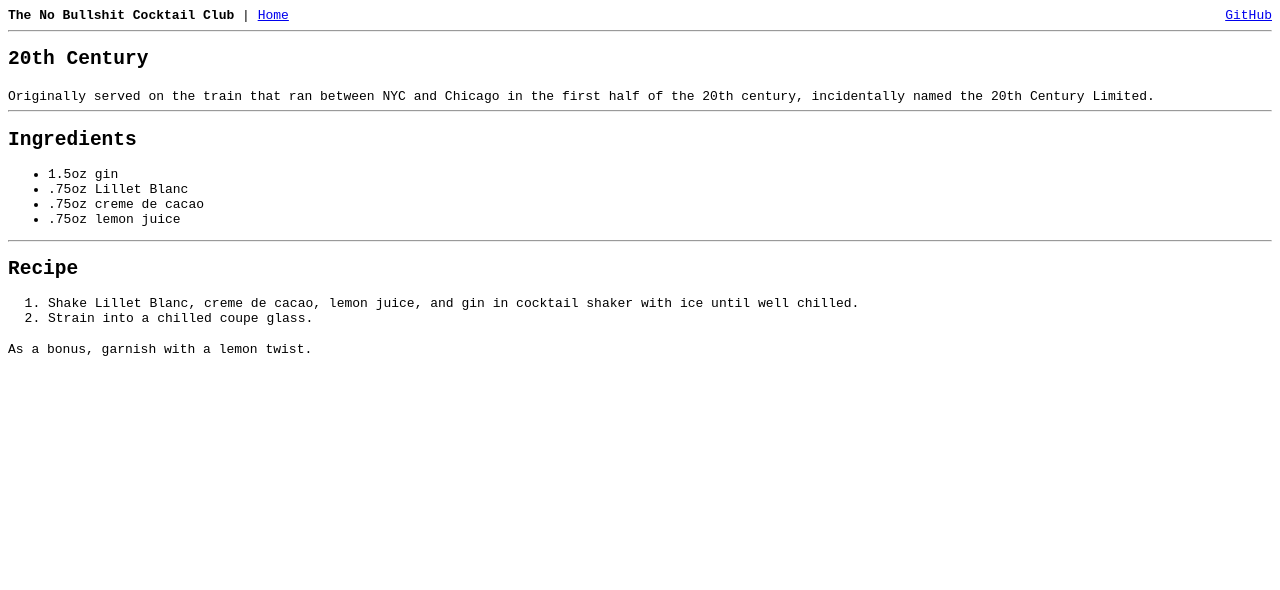
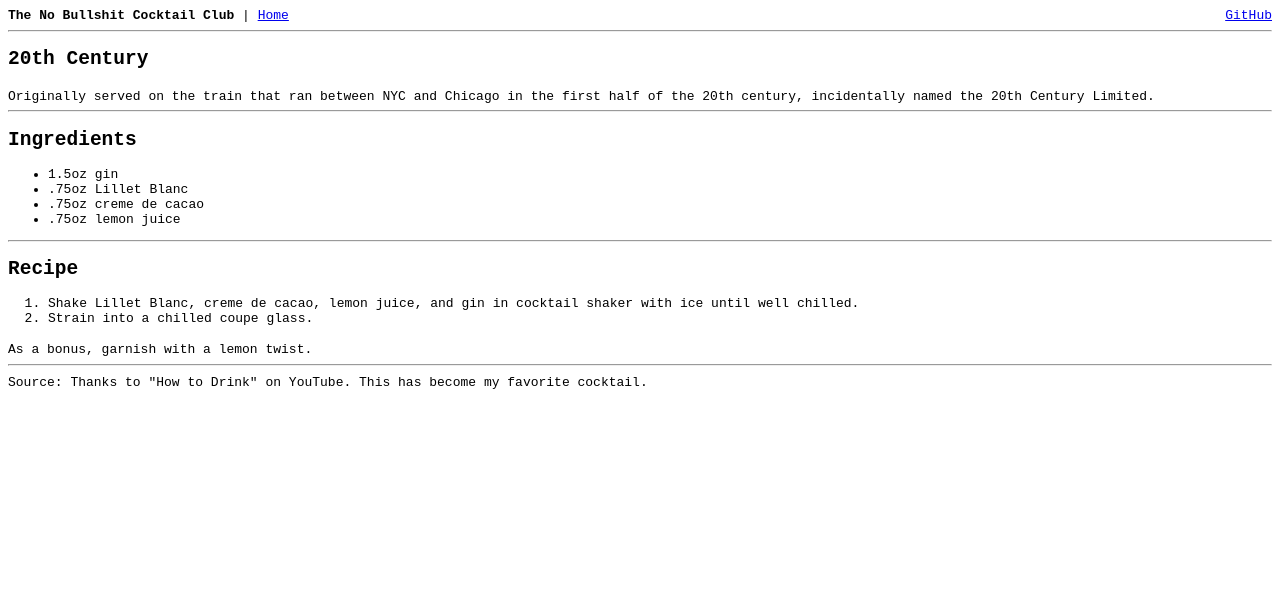
Before and after one commit to nathankellenicki/thenobullshitcocktailclub, a web app: file docs/20th-century/index.html in a window 1280 px wide. Shown: the top 590 px of the page. Run offline with its HTML, style and script files only (its server is not run), Linux system fonts and the light colour scheme.

Commit message:
Added source attribution

```diff
--- a/docs/20th-century/index.html
+++ b/docs/20th-century/index.html
@@ -46,6 +46,10 @@ Originally served on the train that ran between NYC and Chicago in the first hal
 
 As a bonus, garnish with a lemon twist.
 
+<hr>
+
+Source: Thanks to &quot;How to Drink&quot; on YouTube. This has become my favorite cocktail.
+
 </tt>
 </body>
 
--- a/recipes/20th-century.json
+++ b/recipes/20th-century.json
@@ -11,5 +11,6 @@
         "Shake Lillet Blanc, creme de cacao, lemon juice, and gin in cocktail shaker with ice until well chilled.",
         "Strain into a chilled coupe glass."
     ],
-    "footnote": "As a bonus, garnish with a lemon twist."
+    "footnote": "As a bonus, garnish with a lemon twist.",
+    "source": "Thanks to \"How to Drink\" on YouTube. This has become my favorite cocktail."
 }
--- a/src/templates/cocktail.mustache
+++ b/src/templates/cocktail.mustache
@@ -22,5 +22,11 @@
 </ol>
 
 {{footnote}}
+{{#source}}
+
+<hr>
+
+Source: {{source}}
+{{/source}}
 
 {{> footer}}
```
